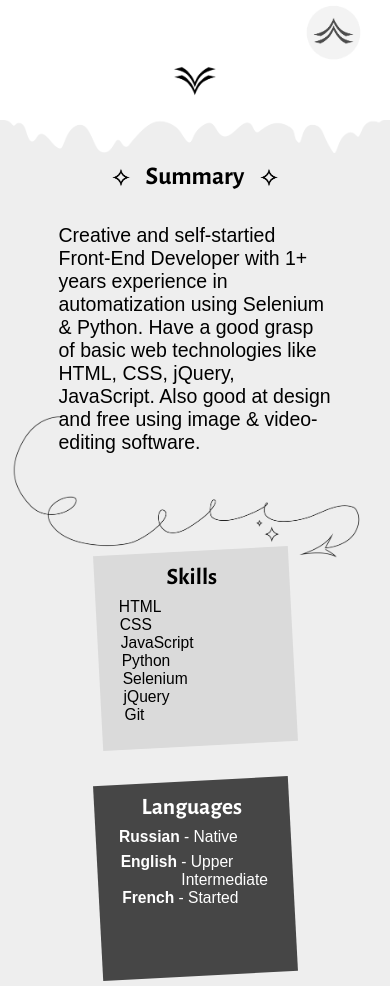
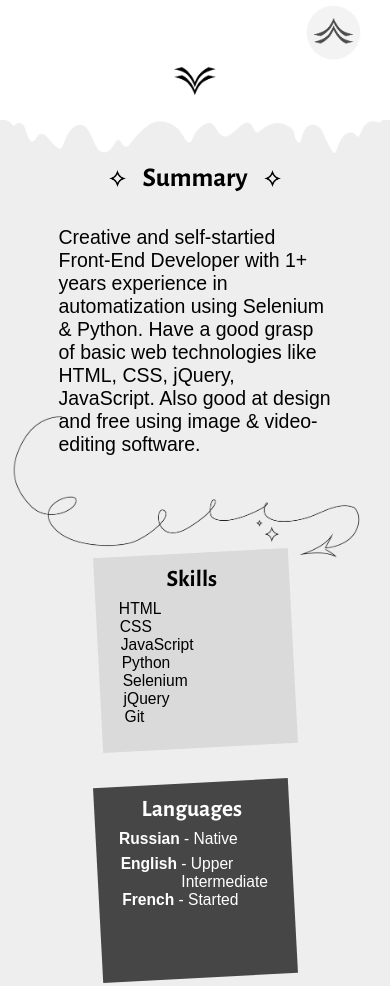
Before and after one commit to AliseBeth/cv, a plain HTML site: page index.html in a window 390 px wide. Shown: the part 759-1745 px from the top of the page. Drawn offline with nearby package versions, Linux system fonts and the light colour scheme; a web font is replaced by a local one.

Commit message:
feat: debug

```diff
--- a/style.css
+++ b/style.css
@@ -470,7 +470,7 @@ h2 {
         margin-top: 75vw;
     }
     h2 {
-        font-size: 6.5vw;
+        font-size: 27px;
         font-family: 'Alegreya Sans', Helvetica, sans-serif;
         font-weight: 700;
         margin: 0 15px;
```
